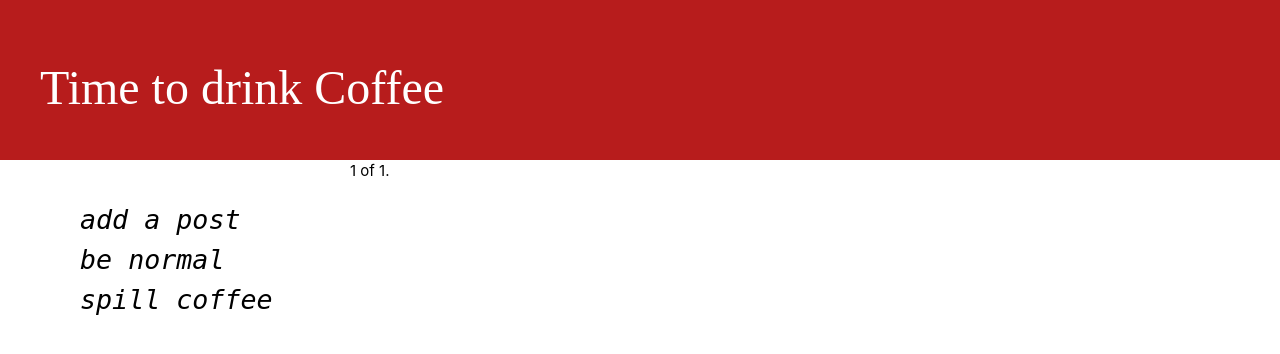
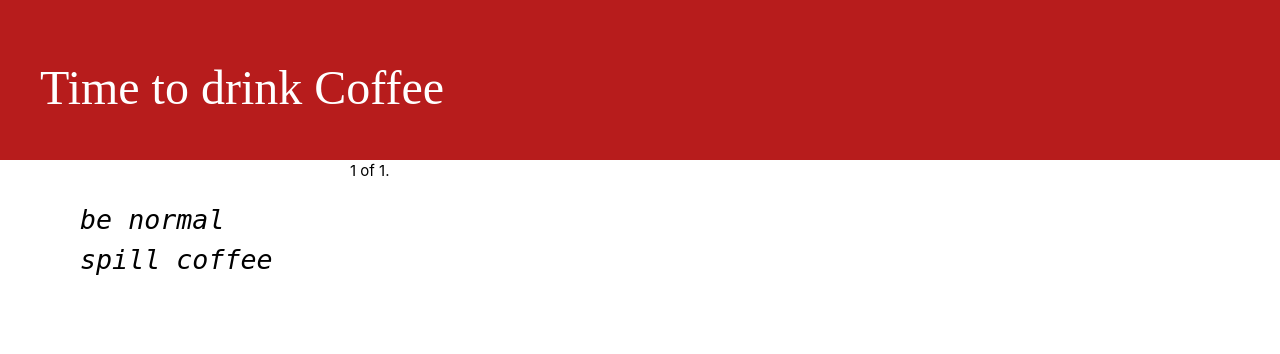
Before and after one commit to gimmemypass/time_to_drink_coffee, a Django app: page / in a window 1280 px wide. Shown: the top 354 px of the page. Run offline with Django 3.2, Linux system fonts and the light colour scheme; data that the repository does not hold is empty; some web fonts are replaced.

Commit message:
ability to changing a post

```diff
--- a/blog/static/css/blog_style.css
+++ b/blog/static/css/blog_style.css
@@ -26,6 +26,9 @@
 .content {
     margin-left: 350px;
     width: 800px;
+}
+.content h2 a{
+	color: red;
 }
 .left-menu{
     top : 200;
--- a/blog/templates/blog/base.html
+++ b/blog/templates/blog/base.html
@@ -16,7 +16,9 @@
 		</div>
 
 		<div class="left-menu">
-			<p><a href = "/blog/new/" >add a post</a></p>
+			{% if user.is_superuser %}
+				<p><a href = "/blog/new/" >add a post</a></p>
+			{% endif %}
 			<p><a href = "/blog/" >be normal</a></p>
 			<p><a href = "/" >spill coffee</a></p>
 		</div>
--- a/blog/templates/blog/post_detail.html
+++ b/blog/templates/blog/post_detail.html
@@ -1,9 +1,9 @@
 {% extends "blog/base.html" %}
 {% block title %}{{ post.title }}{% endblock %}
 {% block content %}
-	<h2>{{ post.title }}</h2>
+<h2>{{ post.title }} <a href="{{post.get_absolute_url}}edit/"><i class="material-icons">mode_edit</i></a>  <a href="/"><i class="material-icons">delete_forever</i></a></h2>
 	<p class="date">
-		Опубликованно {{ post.published_date }} by {{ post.author}}
+	Опубликованно {{ post.published_date }} by {{ post.author}}
 	</p>
 {{ post.text|linebreaks }}
 {% endblock %}
--- a/blog/urls.py
+++ b/blog/urls.py
@@ -6,8 +6,12 @@ app_name = 'blog'
 urlpatterns = [
     path('', views.post_list, name='post_list'),
     url(r'^(?P<year>\d{4})/(?P<month>\d{2})/(?P<day>\d{2})/'\
-            r'(?P<post>[-\w]+)/$',
+            r'(?P<slug_post>[-\w]+)/$',
             views.post_detail,
             name='post_detail'),
     path('new/', views.post_new, name='post_new'),
+    url(r'^(?P<year>\d{4})/(?P<month>\d{2})/(?P<day>\d{2})/'\
+            r'(?P<slug_post>[-\w]+)/edit/$',
+            views.post_edit,
+            name='post_edit'),
 ]
--- a/blog/views.py
+++ b/blog/views.py
@@ -19,8 +19,8 @@ def post_list(request):
         posts = paginator.page(paginator.num_pages)
     return render(request, 'blog/post_list.html', {'posts':posts, 'page':page})
 
-def post_detail(request, year, month, day, post):
-    post = get_object_or_404(Post, slug = post,
+def post_detail(request, year, month, day, slug_post):
+    post = get_object_or_404(Post, slug = slug_post,
                                     published_date__year=year,
                                     published_date__month=month,
                                     published_date__day=day)
@@ -38,7 +38,24 @@ def post_new(request):
             return redirect("blog:post_detail",year = post.published_date.year,
                                          month = post.published_date.strftime("%m"),
                                          day = post.published_date.strftime("%d"),
-                                         post = post.slug)
+                                         slug_post = post.slug)
     else:
         form = PostForm()
-    return render(request, 'blog/post_new.html', {'form': form})
+    return render(request, 'blog/post_edit.html', {'form': form})
+
+def post_edit(request, year, month, day, slug_post):
+    post = get_object_or_404(Post, slug = slug_post,
+                                    published_date__year=year,
+                                    published_date__month=month,
+                                    published_date__day=day)
+    if request.method == "POST":
+        form = PostForm(request.POST, instance = post)
+        if form.is_valid():
+            post = form.save()
+            return redirect("blog:post_detail",year = post.published_date.year,
+                                         month = post.published_date.strftime("%m"),
+                                         day = post.published_date.strftime("%d"),
+                                         slug_post = post.slug)
+    else:
+        form = PostForm(instance=post)
+    return render(request, 'blog/post_edit.html', {'form': form})
```
Also changed, not shown: blog/templates/blog/post_edit.html (renamed from blog/templates/blog/post_new.html).
